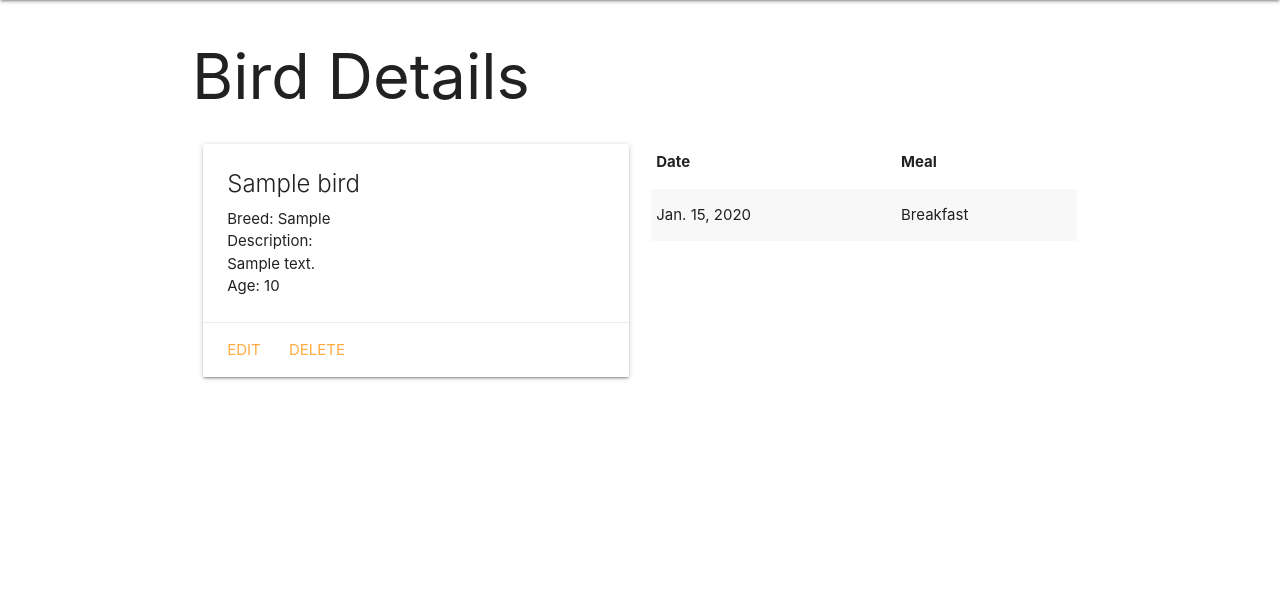
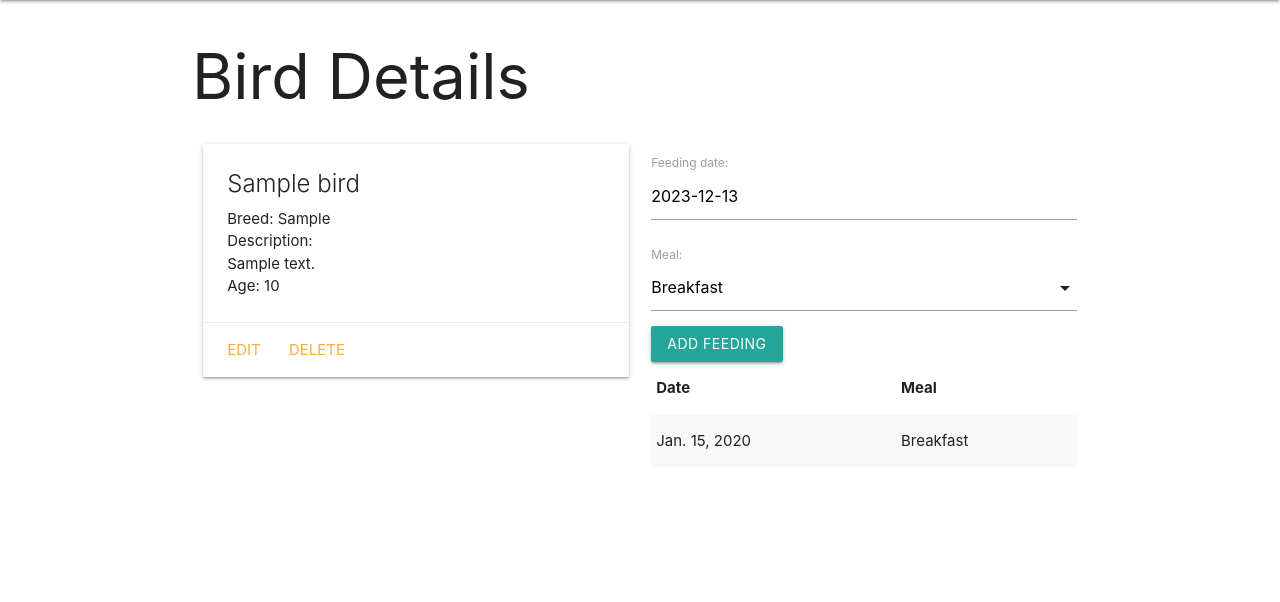
Before and after one commit to edgonzales/socalbirdcollector, a Django app: page /birds/1/ in a window 1280 px wide. Shown: the part 64-666 px from the top of the page. Run offline with Django 5.2, Linux system fonts and the light colour scheme; tables that the repository leaves empty hold one stand-in row (values such as "Sample post").

Commit message:
add_feeding function to enable save

```diff
--- /dev/null
+++ b/main_app/forms.py
@@ -0,0 +1,9 @@
+# forms.py
+
+from django.forms import ModelForm
+from .models import Feeding
+
+class FeedingForm(ModelForm):
+    class Meta:
+        model = Feeding
+        fields = ['date', 'meal']
--- a/main_app/templates/base.html
+++ b/main_app/templates/base.html
@@ -10,6 +10,7 @@
     <title>Socal Bird Collector</title>
     <link rel="stylesheet" href="https://cdnjs.cloudflare.com/ajax/libs/materialize/1.0.0/css/materialize.min.css">
     <link rel="stylesheet" type="text/css" href="{% static 'css/style.css' %}">
+    <script src="https://cdnjs.cloudflare.com/ajax/libs/materialize/1.0.0/js/materialize.min.js"></script>
 </head>
 
 <body>
--- a/main_app/templates/birds/detail.html
+++ b/main_app/templates/birds/detail.html
@@ -24,6 +24,12 @@
     </div>
     <!-- New Markup Below -->
     <div class="col s6">
+        <form action="{% url 'add_feeding' bird.id %}" method="POST">
+            {% csrf_token %}
+            <!-- Render the inputs -->
+            {{ feeding_form.as_p }}
+            <input type="submit" class="btn" value="Add Feeding">
+        </form>
         <table class="striped">
             <thead>
                 <tr>
@@ -43,4 +49,19 @@
     </div>
     <!-- New Markup Above -->
 </div>
+
+<script>
+    const dateEl = document.getElementById('id_date');
+    // M is Materialize's global variable
+    M.Datepicker.init(dateEl, {
+        format: 'yyyy-mm-dd',
+        defaultDate: new Date(),
+        setDefaultDate: true,
+        autoClose: true
+    });
+
+    // add additional JS to initialize select below
+    const selectEl = document.getElementById('id_meal');
+    M.FormSelect.init(selectEl);
+</script>
 {% endblock %}
--- a/main_app/urls.py
+++ b/main_app/urls.py
@@ -6,6 +6,7 @@ urlpatterns = [
     path('about/', views.about, name='about'),
     path('birds/', views.birds_index, name='index'),
     path('birds/<int:bird_id>/', views.birds_detail, name='detail'),
+    path('birds/<int:bird_id>/add_feeding', views.add_feeding, name='add_feeding'),
     path('birds/create/', views.BirdCreate.as_view(), name='birds_create'),
     path('birds/<int:pk>/update/', views.BirdUpdate.as_view(), name='birds_update'),
     path('birds/<int:pk>/delete/', views.BirdDelete.as_view(), name='birds_delete'),
--- a/main_app/views.py
+++ b/main_app/views.py
@@ -1,6 +1,9 @@
+# main_app/views.py
 from django.shortcuts import render
 from django.views.generic.edit import CreateView, UpdateView, DeleteView
 from .models import Bird
+from .forms import FeedingForm
+from django.shortcuts import render, redirect
 
 # views.py
 
@@ -39,4 +42,17 @@ def birds_index(request):
 
 def birds_detail(request, bird_id):
   bird = Bird.objects.get(id=bird_id)
-  return render(request, 'birds/detail.html', {'bird': bird})
+  feeding_form = FeedingForm()
+  return render(request, 'birds/detail.html', {'bird': bird, 'feeding_form': feeding_form})
+
+def add_feeding(request, bird_id):
+  # create a ModelForm instance using the data in request.POST
+  form = FeedingForm(request.POST)
+  # validate the form
+  if form.is_valid():
+    # don't save the form to the db until it
+    # has the bird_id assigned
+    new_feeding = form.save(commit=False)
+    new_feeding.bird_id = bird_id
+    new_feeding.save()
+  return redirect('detail', bird_id=bird_id)
```
